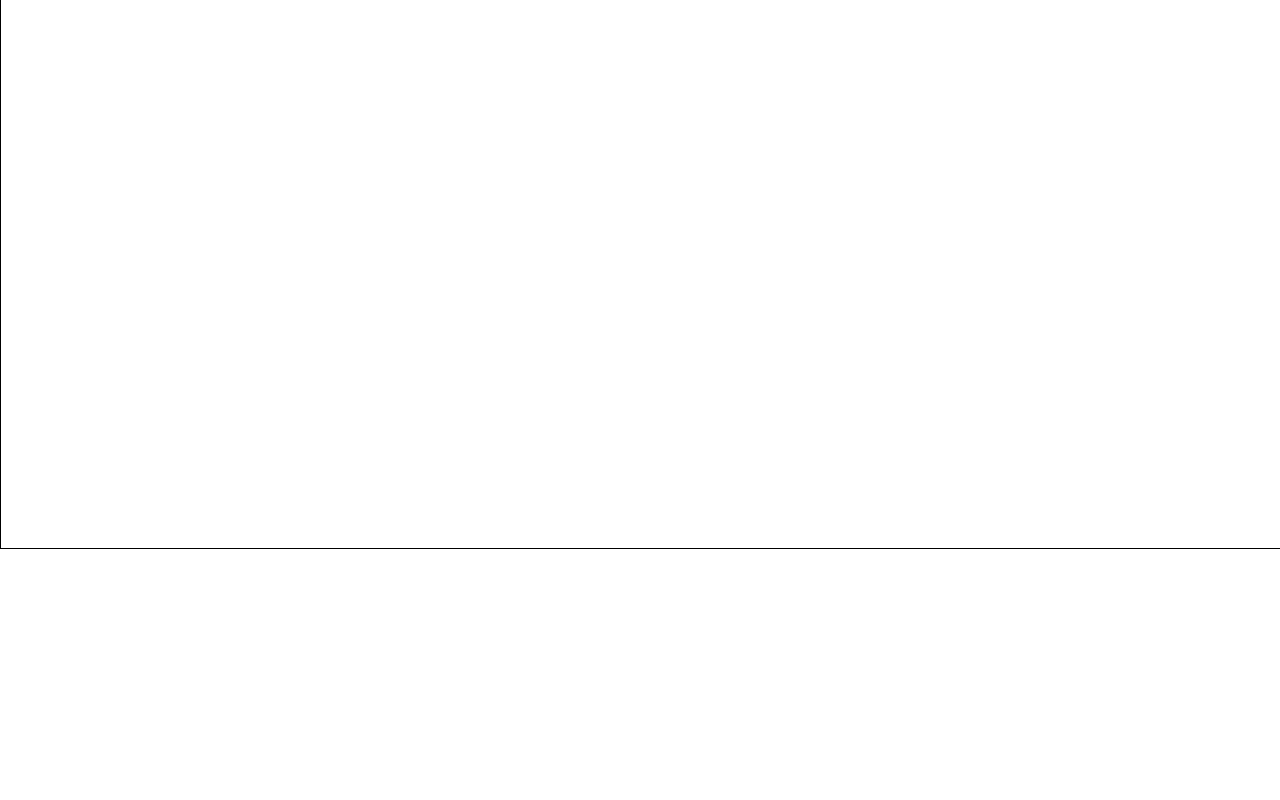
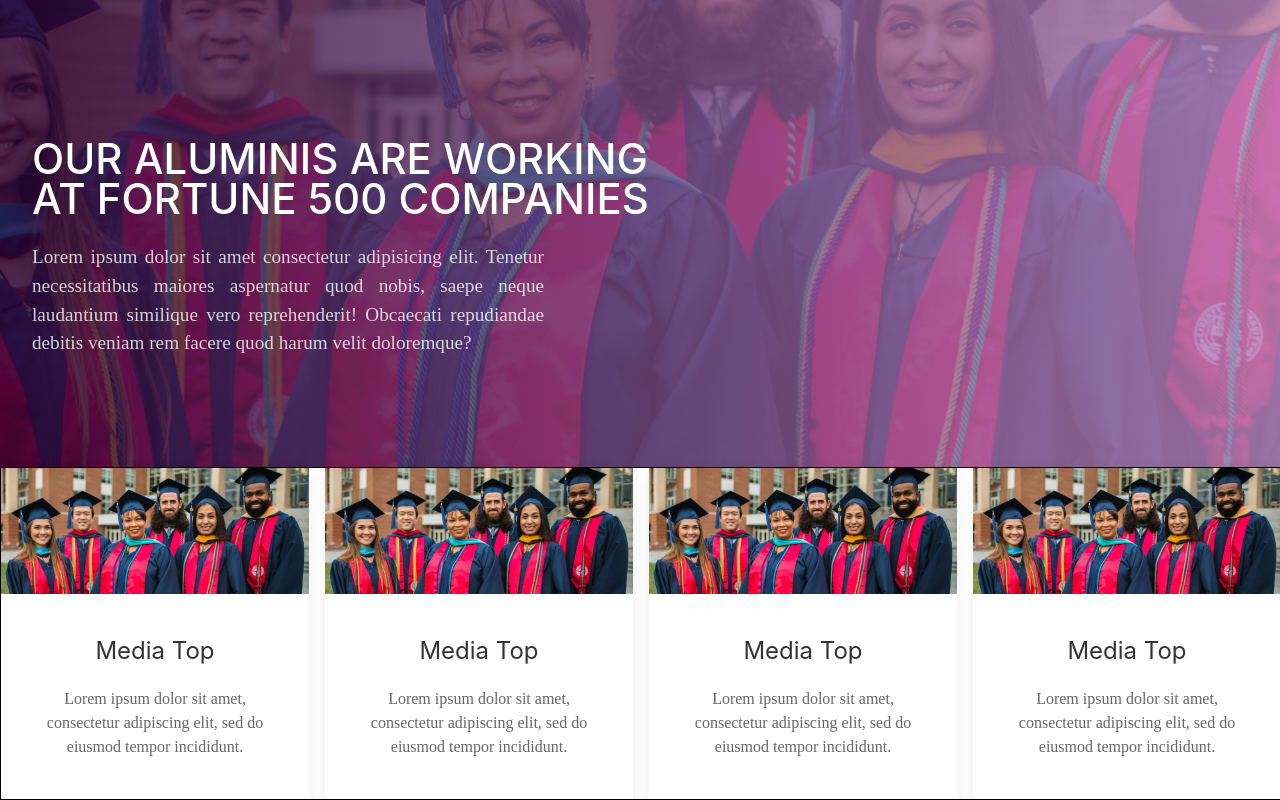
Before and after one commit to Sakhildevan/Reconnect, a React (Create React App) app: page /alumini in a window 1280 px wide. Shown: the part 253-1053 px from the top of the page. Before the commit the page ends 802 px from the top, so only its background shows below. Built offline with nearby package versions, Linux system fonts and the light colour scheme.

Commit message:
seventh commit

```diff
--- a/src/Alumini/alumini.css
+++ b/src/Alumini/alumini.css
@@ -1,6 +1,49 @@
+/* body{
+    overflow-y: hidden;
+} */
 .alumini-main-div{
-    height: 100vh;
     width: 100%;
     margin: 0 auto;
+    height: 90vh;
+    background-image: linear-gradient(to right,rgb(39, 2, 53),rgb(189, 137, 197));
+    background-size: cover;
+    background-repeat: no-repeat;
+    position: relative;
+}
+.alumini-main-div img{
+    width: 100%;
+    height: 100%;
+    object-fit: cover;
+    opacity: 0.2;
+}
+.alumini-main-text-div-inner{
+    position: absolute;
+    top: 45%;
+    width: 50%;
+    margin: 2rem;
+}
+.alumini-main-text-div-inner h1{
+    color:white;
+    text-align: justify;
+    padding: 0 !important;
+    line-height: 2.5rem;
+    margin: 0 !important;
+    font-weight: 500;
+}
+.alumini-main-text-div-inner p{
+    padding: 0 !important;
+    margin: 0 !important;
+    text-align: justify;
+    color: white;
+    font-size: 1.2rem;
+    opacity: 0.8;
+    width: 80%;
+}
+.alumini-main-text-div-inner-head{
+    margin-bottom: 1.5rem;
+}
+.oooo{
     border: 1px solid black;
+    width: 100%;
+    margin: 0 auto;
 }
--- a/src/Alumini/alumini.js
+++ b/src/Alumini/alumini.js
@@ -1,9 +1,71 @@
 import React from 'react'
 import './alumini.css'
+import Grid from '@mui/material/Grid';
+import bg1 from '../assets/background.jpg'
 function Alumini() {
   return (
-    <div className='alumini-main-div'>Alumini</div>
+    <>
+      <div className='alumini-main-div'>
+          <img src={bg1} alt=""  className='bg-image'/>
+      </div>
+      <div className='alumini-main-text-div'>
+        <div className='alumini-main-text-div-inner uk-animation-slide-bottom'>
+          <div className='alumini-main-text-div-inner-head'>
+            <h1>OUR ALUMINIS ARE WORKING</h1>
+            <h1>AT FORTUNE 500 COMPANIES</h1>
+          </div>
+          <p>Lorem ipsum dolor sit amet consectetur adipisicing elit. Tenetur necessitatibus maiores aspernatur quod nobis, saepe neque laudantium similique vero reprehenderit! Obcaecati repudiandae debitis veniam rem facere quod harum velit doloremque?</p>
+        </div>
+      </div>
+      <div className='oooo'>
+        <Grid container spacing={2}>
+          <Grid item xs={6} md={3}>
+            <div class="uk-card uk-card-default">
+              <div class="uk-card-media-top">
+                <img src={bg1} width="1800" height="1200" alt=""></img>
+              </div>
+              <div class="uk-card-body">
+                <h3 class="uk-card-title">Media Top</h3>
+                <p>Lorem ipsum dolor sit amet, consectetur adipiscing elit, sed do eiusmod tempor incididunt.</p>
+              </div>
+            </div>
+          </Grid>
+          <Grid item xs={6} md={3}>
+            <div class="uk-card uk-card-default">
+              <div class="uk-card-media-top">
+                <img src={bg1} width="1800" height="1200" alt=""></img>
+              </div>
+              <div class="uk-card-body">
+                <h3 class="uk-card-title">Media Top</h3>
+                <p>Lorem ipsum dolor sit amet, consectetur adipiscing elit, sed do eiusmod tempor incididunt.</p>
+              </div>
+            </div>
+          </Grid>
+          <Grid item xs={6} md={3}>
+            <div class="uk-card uk-card-default">
+              <div class="uk-card-media-top">
+                <img src={bg1} width="1800" height="1200" alt=""></img>
+              </div>
+              <div class="uk-card-body">
+                <h3 class="uk-card-title">Media Top</h3>
+                <p>Lorem ipsum dolor sit amet, consectetur adipiscing elit, sed do eiusmod tempor incididunt.</p>
+              </div>
+            </div>
+          </Grid>
+          <Grid item xs={6} md={3}>
+            <div class="uk-card uk-card-default">
+              <div class="uk-card-media-top">
+                <img src={bg1} width="1800" height="1200" alt=""></img>
+              </div>
+              <div class="uk-card-body">
+                <h3 class="uk-card-title">Media Top</h3>
+                <p>Lorem ipsum dolor sit amet, consectetur adipiscing elit, sed do eiusmod tempor incididunt.</p>
+              </div>
+            </div>
+          </Grid>
+        </Grid>
+      </div>
+    </>
   )
 }
-
 export default Alumini
--- a/src/Home/home.js
+++ b/src/Home/home.js
@@ -21,7 +21,7 @@
                     </div>
                 </div>
                 <div className='home-main-div-flex-image'>
-                    <div className='login-form'>
+                    <div className='login-form uk-animation-fade'>
                         <div className='login-heading'>
                             <h1>Member Login</h1>
                         </div>
```
Also changed, not shown: src/assets/background.jpg (added), src/assets/j5iaw72rcfqhbw6yu5hu.svg (added).
